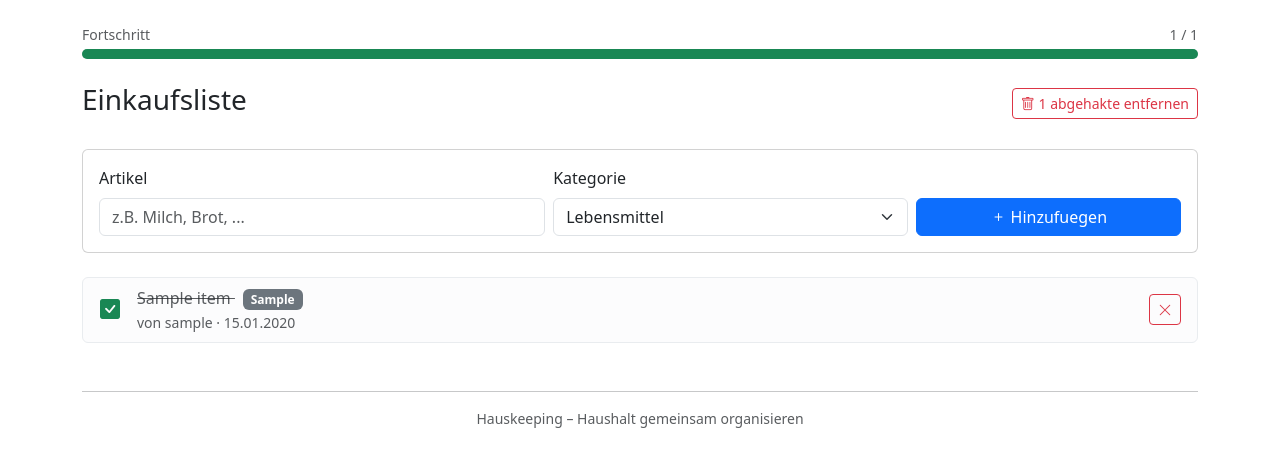
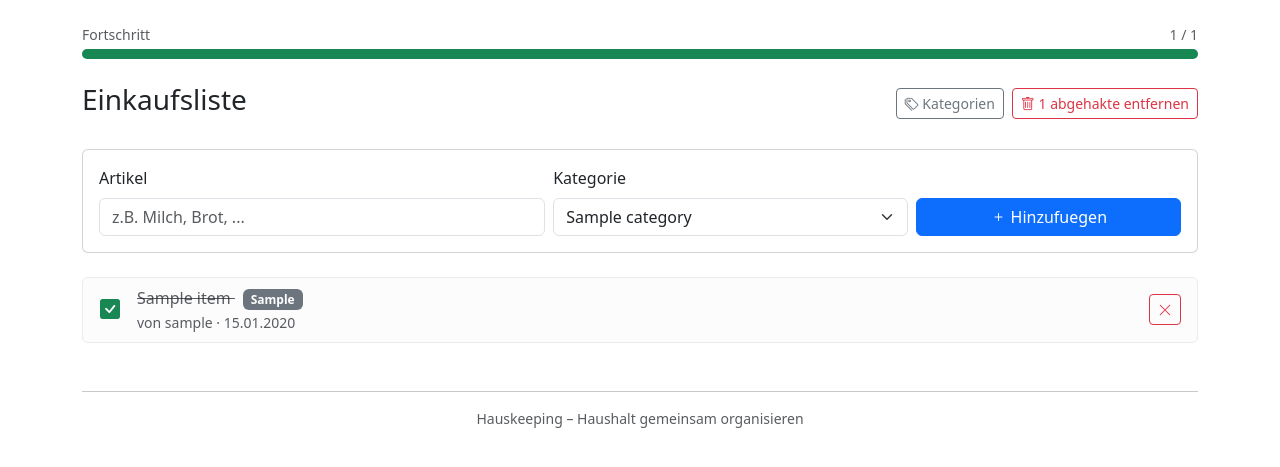
Before and after one commit to iLollek/Hauskeeping, a Flask app: page /shopping/ in a window 1280 px wide. Shown: the part 62-529 px from the top of the page. Run offline with Flask 3, Linux system fonts and the light colour scheme; a user stored in the database is signed in; tables that the repository leaves empty hold one stand-in row (values such as "Sample post").

Commit message:
feat(shopping): kategorieeditor fuer die einkaufsliste hinzugefuegt
Kategorien werden jetzt in der Datenbank statt als Konstante verwaltet.
Benutzer koennen ueber ein Modal Kategorien hinzufuegen, bearbeiten und
loeschen, jeweils mit frei waehlbarer Farbe. Kategorie-Badges in der
Liste werden dezent in der jeweiligen Farbe hervorgehoben.

Closes #5

```diff
--- a/src/hauskeeping/models/__init__.py
+++ b/src/hauskeeping/models/__init__.py
@@ -1,5 +1,5 @@
 from .push_subscription import PushSubscription
-from .shopping import ShoppingListItem
+from .shopping import ShoppingCategory, ShoppingListItem
 from .task import Task
 from .user import InviteCode, User
 
@@ -7,6 +7,7 @@ __all__ = [
     "User",
     "InviteCode",
     "Task",
+    "ShoppingCategory",
     "ShoppingListItem",
     "PushSubscription",
 ]
--- a/src/hauskeeping/routes/shopping.py
+++ b/src/hauskeeping/routes/shopping.py
@@ -2,7 +2,7 @@ from flask import Blueprint, flash, redirect, render_template, request, url_for
 from flask_login import current_user, login_required
 
 from ..extensions import db
-from ..models.shopping import ShoppingListItem
+from ..models.shopping import ShoppingCategory, ShoppingListItem
 
 shopping_bp = Blueprint("shopping", __name__, url_prefix="/shopping")
 
@@ -18,8 +18,17 @@ def shopping_list():
     items = ShoppingListItem.query.order_by(
         ShoppingListItem.is_checked, ShoppingListItem.created_at.desc()
     ).all()
-    categories = ShoppingListItem.CATEGORIES
-    return render_template("shopping/list.html", items=items, categories=categories)
+    categories = ShoppingCategory.query.order_by(ShoppingCategory.position).all()
+
+    # Kategorie-Lookup fuer schnellen Zugriff im Template
+    category_map = {c.slug: c for c in categories}
+
+    return render_template(
+        "shopping/list.html",
+        items=items,
+        categories=categories,
+        category_map=category_map,
+    )
 
 
 @shopping_bp.route("/add", methods=["POST"])
@@ -86,3 +95,99 @@ def clear_checked():
 
     flash("Abgehakte Artikel entfernt.", "success")
     return redirect(url_for("shopping.shopping_list"))
+
+
+# --- Kategorie-Verwaltung ---
+
+
+@shopping_bp.route("/categories/add", methods=["POST"])
+@login_required
+def add_category():
+    """Erstellt eine neue Einkaufskategorie."""
+    name = request.form.get("name", "").strip()
+    color = request.form.get("color", "#6c757d").strip()
+
+    if not name:
+        flash("Kategoriename ist erforderlich.", "danger")
+        return redirect(url_for("shopping.shopping_list"))
+
+    slug = ShoppingCategory.make_slug(name)
+
+    # Pruefen ob Slug bereits existiert
+    existing = ShoppingCategory.query.filter_by(slug=slug).first()
+    if existing:
+        flash("Eine Kategorie mit diesem Namen existiert bereits.", "warning")
+        return redirect(url_for("shopping.shopping_list"))
+
+    # Position: ans Ende setzen
+    max_pos = db.session.query(db.func.max(ShoppingCategory.position)).scalar() or 0
+
+    category = ShoppingCategory(
+        name=name,
+        slug=slug,
+        color=color,
+        position=max_pos + 1,
+    )
+    db.session.add(category)
+    db.session.commit()
+
+    flash(f'Kategorie "{name}" erstellt.', "success")
+    return redirect(url_for("shopping.shopping_list"))
+
+
+@shopping_bp.route("/categories/<int:category_id>/edit", methods=["POST"])
+@login_required
+def edit_category(category_id):
+    """Bearbeitet eine bestehende Einkaufskategorie."""
+    category = db.get_or_404(ShoppingCategory, category_id)
+    old_slug = category.slug
+
+    name = request.form.get("name", "").strip()
+    color = request.form.get("color", category.color).strip()
+
+    if not name:
+        flash("Kategoriename ist erforderlich.", "danger")
+        return redirect(url_for("shopping.shopping_list"))
+
+    new_slug = ShoppingCategory.make_slug(name)
+
+    # Pruefen ob neuer Slug bereits von anderer Kategorie belegt ist
+    existing = ShoppingCategory.query.filter(
+        ShoppingCategory.slug == new_slug, ShoppingCategory.id != category_id
+    ).first()
+    if existing:
+        flash("Eine Kategorie mit diesem Namen existiert bereits.", "warning")
+        return redirect(url_for("shopping.shopping_list"))
+
+    category.name = name
+    category.slug = new_slug
+    category.color = color
+
+    # Slug in bestehenden Items aktualisieren
+    if old_slug != new_slug:
+        ShoppingListItem.query.filter_by(category=old_slug).update(
+            {"category": new_slug}
+        )
+
+    db.session.commit()
+
+    flash(f'Kategorie "{name}" aktualisiert.', "success")
+    return redirect(url_for("shopping.shopping_list"))
+
+
+@shopping_bp.route("/categories/<int:category_id>/delete", methods=["POST"])
+@login_required
+def delete_category(category_id):
+    """Loescht eine Einkaufskategorie. Items werden auf keine Kategorie gesetzt."""
+    category = db.get_or_404(ShoppingCategory, category_id)
+
+    # Items mit dieser Kategorie auf None setzen
+    ShoppingListItem.query.filter_by(category=category.slug).update(
+        {"category": None}
+    )
+
+    db.session.delete(category)
+    db.session.commit()
+
+    flash(f'Kategorie "{category.name}" entfernt.', "success")
+    return redirect(url_for("shopping.shopping_list"))
--- a/src/hauskeeping/templates/shopping/list.html
+++ b/src/hauskeeping/templates/shopping/list.html
@@ -23,6 +23,10 @@
 
 <div class="d-flex justify-content-between align-items-center mb-4">
     <h3>Einkaufsliste</h3>
+    <div class="d-flex gap-2">
+        <button type="button" class="btn btn-outline-secondary btn-sm" data-bs-toggle="modal" data-bs-target="#categoriesModal">
+            <i class="bi bi-tags"></i> Kategorien
+        </button>
         {% if checked_count > 0 %}
         <form method="POST" action="{{ url_for('shopping.clear_checked') }}"
               onsubmit="return confirm('Alle abgehakten Artikel entfernen?')">
@@ -31,6 +35,7 @@
             </button>
         </form>
         {% endif %}
+    </div>
 </div>
 
 <!-- Artikel hinzufuegen -->
@@ -45,8 +50,8 @@
             <div class="col-md-4">
                 <label for="category" class="form-label">Kategorie</label>
                 <select class="form-select" id="category" name="category">
-                    {% for value, label in categories %}
-                    <option value="{{ value }}">{{ label }}</option>
+                    {% for cat in categories %}
+                    <option value="{{ cat.slug }}" data-color="{{ cat.color }}">{{ cat.name }}</option>
                     {% endfor %}
                 </select>
             </div>
@@ -75,7 +80,12 @@
                 <span class="{% if item.is_checked %}text-decoration-line-through text-muted{% endif %}">
                     {{ item.name }}
                 </span>
-                {% if item.category %}
+                {% if item.category and item.category in category_map %}
+                {% set cat = category_map[item.category] %}
+                <span class="badge ms-2" style="background-color: {{ cat.color }}20; color: {{ cat.color }}; border: 1px solid {{ cat.color }}40;">
+                    {{ cat.name }}
+                </span>
+                {% elif item.category %}
                 <span class="badge bg-secondary ms-2">{{ item.category|capitalize }}</span>
                 {% endif %}
                 <br>
@@ -98,4 +108,93 @@
     <p class="mt-2">Die Einkaufsliste ist leer.</p>
 </div>
 {% endif %}
+
+<!-- Kategorien-Modal -->
+<div class="modal fade" id="categoriesModal" tabindex="-1" aria-labelledby="categoriesModalLabel" aria-hidden="true">
+    <div class="modal-dialog">
+        <div class="modal-content">
+            <div class="modal-header">
+                <h5 class="modal-title" id="categoriesModalLabel"><i class="bi bi-tags"></i> Kategorien verwalten</h5>
+                <button type="button" class="btn-close" data-bs-dismiss="modal" aria-label="Schliessen"></button>
+            </div>
+            <div class="modal-body">
+                <!-- Neue Kategorie hinzufuegen -->
+                <form method="POST" action="{{ url_for('shopping.add_category') }}" class="mb-4">
+                    <div class="d-flex gap-2 align-items-end">
+                        <div class="flex-grow-1">
+                            <label for="cat-name" class="form-label small text-muted">Neue Kategorie</label>
+                            <input type="text" class="form-control form-control-sm" id="cat-name" name="name"
+                                   placeholder="z.B. IKEA, ALDI, ..." required>
+                        </div>
+                        <div>
+                            <label for="cat-color" class="form-label small text-muted">Farbe</label>
+                            <input type="color" class="form-control form-control-color form-control-sm"
+                                   id="cat-color" name="color" value="#6c757d">
+                        </div>
+                        <button type="submit" class="btn btn-primary btn-sm">
+                            <i class="bi bi-plus"></i>
+                        </button>
+                    </div>
+                </form>
+
+                <!-- Bestehende Kategorien -->
+                {% if categories %}
+                <ul class="list-group">
+                    {% for cat in categories %}
+                    <li class="list-group-item" id="cat-item-{{ cat.id }}">
+                        <!-- Anzeigemodus -->
+                        <div class="d-flex justify-content-between align-items-center cat-display" id="cat-display-{{ cat.id }}">
+                            <div class="d-flex align-items-center gap-2">
+                                <span class="rounded-circle d-inline-block" style="width: 14px; height: 14px; background-color: {{ cat.color }};"></span>
+                                <span>{{ cat.name }}</span>
+                            </div>
+                            <div class="d-flex gap-1">
+                                <button type="button" class="btn btn-sm btn-outline-secondary" title="Bearbeiten"
+                                        onclick="toggleEditMode({{ cat.id }})">
+                                    <i class="bi bi-pencil"></i>
+                                </button>
+                                <form method="POST" action="{{ url_for('shopping.delete_category', category_id=cat.id) }}"
+                                      onsubmit="return confirm('Kategorie &quot;{{ cat.name }}&quot; wirklich loeschen?')">
+                                    <button type="submit" class="btn btn-sm btn-outline-danger" title="Loeschen">
+                                        <i class="bi bi-trash"></i>
+                                    </button>
+                                </form>
+                            </div>
+                        </div>
+                        <!-- Bearbeitungsmodus -->
+                        <form method="POST" action="{{ url_for('shopping.edit_category', category_id=cat.id) }}"
+                              class="cat-edit d-none" id="cat-edit-{{ cat.id }}">
+                            <div class="d-flex gap-2 align-items-center">
+                                <input type="text" class="form-control form-control-sm flex-grow-1" name="name" value="{{ cat.name }}" required>
+                                <input type="color" class="form-control form-control-color form-control-sm" name="color" value="{{ cat.color }}">
+                                <button type="submit" class="btn btn-sm btn-success" title="Speichern">
+                                    <i class="bi bi-check-lg"></i>
+                                </button>
+                                <button type="button" class="btn btn-sm btn-outline-secondary" title="Abbrechen"
+                                        onclick="toggleEditMode({{ cat.id }})">
+                                    <i class="bi bi-x-lg"></i>
+                                </button>
+                            </div>
+                        </form>
+                    </li>
+                    {% endfor %}
+                </ul>
+                {% else %}
+                <p class="text-muted text-center mb-0">Noch keine Kategorien vorhanden.</p>
+                {% endif %}
+            </div>
+        </div>
+    </div>
+</div>
 {% endblock %}
+
+{% block scripts %}
+<script>
+function toggleEditMode(catId) {
+    const display = document.getElementById('cat-display-' + catId);
+    const edit = document.getElementById('cat-edit-' + catId);
+    display.classList.toggle('d-none');
+    edit.classList.toggle('d-none');
+}
+</script>
+{% endblock %}
```
Also changed, not shown: src/hauskeeping/models/shopping.py (+32 -7 lines). Lines whose indentation alone changed are shown as unchanged.
